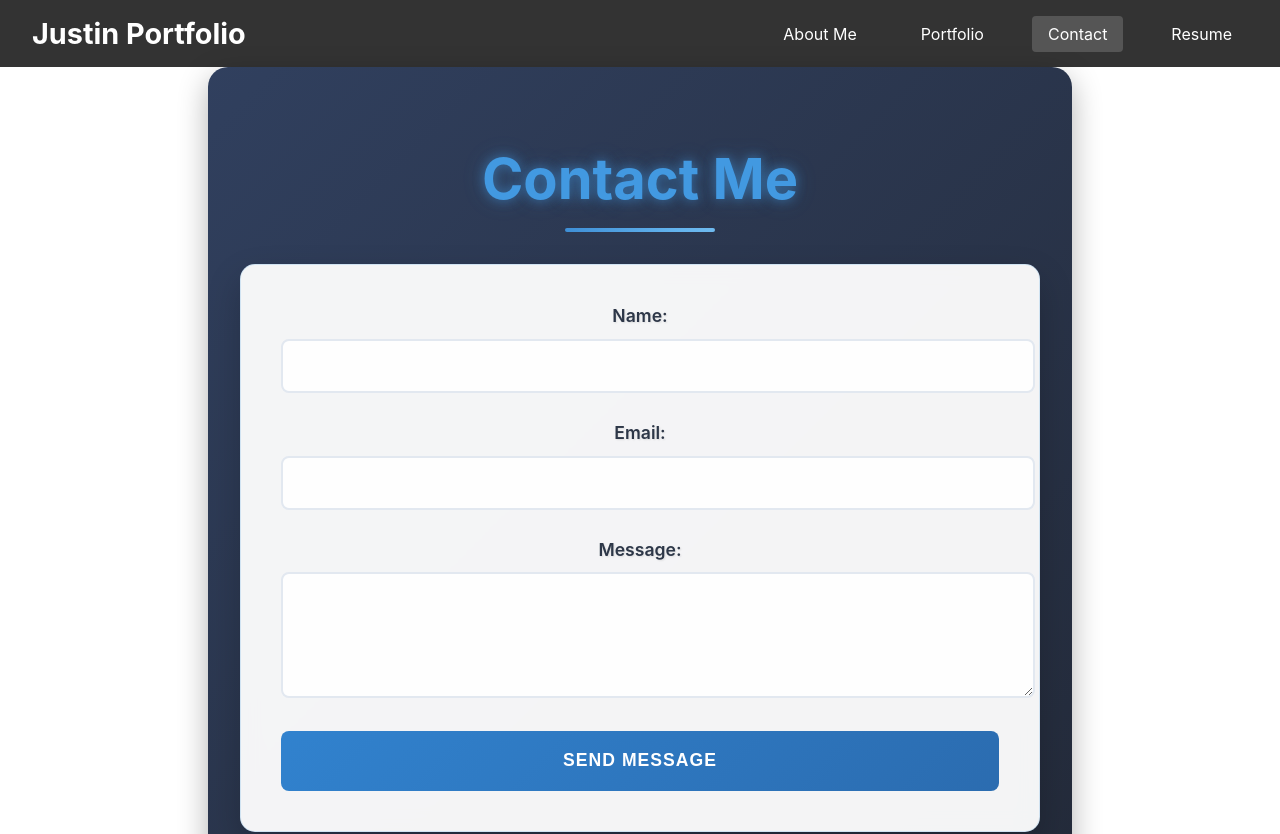
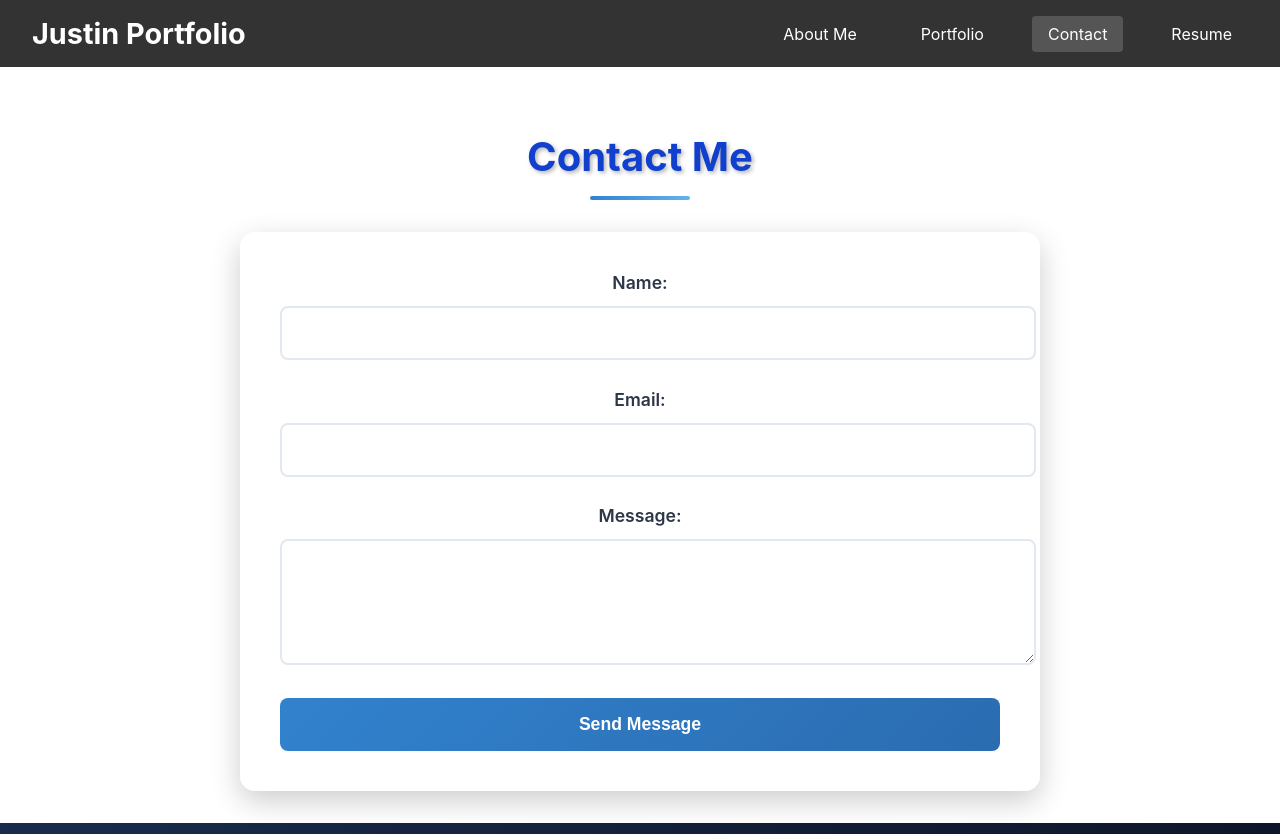
Before and after one commit to Myrmecology/React-Portfolio, a React (Create React App) app: page /contact in a window 1280 px wide. Shown: the top 834 px of the page. Built offline with nearby package versions, Linux system fonts and the light colour scheme.

Commit message:
css updates

```diff
--- a/src/pages/Contact.css
+++ b/src/pages/Contact.css
@@ -2,66 +2,45 @@
   max-width: 800px;
   margin: 0 auto;
   padding: 2rem;
-  animation: fadeIn 0.8s ease-in-out;
-  background: linear-gradient(135deg, rgba(26, 43, 77, 0.9), rgba(12, 20, 37, 0.9));
-  border-radius: 20px;
-  box-shadow: 0 10px 30px rgba(0, 0, 0, 0.3);
 }
 
 .contact h2 {
   text-align: center;
-  color: #4299e1;
+  color: #1140ce;
   margin-bottom: 2rem;
-  font-size: 3.5rem;
-  font-weight: 700;
-  text-shadow:
-    0 0 10px rgba(66, 153, 225, 0.5),
-    0 0 20px rgba(66, 153, 225, 0.4),
-    0 0 30px rgba(66, 153, 225, 0.3),
-    0 0 40px rgba(66, 153, 225, 0.2);
-  animation: glowPulse 2s infinite;
+  font-size: 2.5rem;
+  text-shadow: 2px 2px 4px rgba(0, 0, 0, 0.3);
   position: relative;
 }
 
 .contact h2::after {
   content: '';
   display: block;
-  width: 150px;
+  width: 100px;
   height: 4px;
-  background: linear-gradient(90deg, #3182ce, #63b3ed, #90cdf4);
+  background: linear-gradient(90deg, #3182ce, #63b3ed);
   margin: 15px auto;
   border-radius: 2px;
-  animation: gradientMove 3s linear infinite;
-  background-size: 200% 100%;
 }
 
 .contact-form {
   background: rgba(255, 255, 255, 0.95);
   padding: 2.5rem;
   border-radius: 15px;
-  box-shadow: 0 15px 35px rgba(0, 0, 0, 0.2);
+  box-shadow: 0 10px 30px rgba(0, 0, 0, 0.2);
   backdrop-filter: blur(10px);
   transform: translateY(0);
-  transition: all 0.4s cubic-bezier(0.175, 0.885, 0.32, 1.275);
-  border: 1px solid rgba(66, 153, 225, 0.2);
+  transition: transform 0.3s ease, box-shadow 0.3s ease;
 }
 
 .contact-form:hover {
-  transform: translateY(-10px);
-  box-shadow:
-    0 20px 40px rgba(0, 0, 0, 0.3),
-    0 0 20px rgba(66, 153, 225, 0.2);
+  transform: translateY(-5px);
+  box-shadow: 0 15px 40px rgba(0, 0, 0, 0.3);
 }
 
 .form-group {
   margin-bottom: 1.8rem;
   position: relative;
-  transform: translateY(0);
-  transition: transform 0.3s ease;
-}
-
-.form-group:hover {
-  transform: translateX(5px);
 }
 
 label {
@@ -70,8 +49,8 @@ label {
   color: #2d3748;
   font-weight: 600;
   font-size: 1.1rem;
+  transform: translateY(0);
   transition: all 0.3s ease;
-  text-shadow: 1px 1px 2px rgba(0, 0, 0, 0.1);
 }
 
 input,
@@ -90,16 +69,13 @@ input:focus,
 textarea:focus {
   outline: none;
   border-color: #3182ce;
-  box-shadow:
-    0 0 0 3px rgba(49, 130, 206, 0.2),
-    0 5px 15px rgba(49, 130, 206, 0.1);
+  box-shadow: 0 0 0 3px rgba(49, 130, 206, 0.2);
   transform: translateY(-2px);
 }
 
 input:hover,
 textarea:hover {
   border-color: #63b3ed;
-  transform: scale(1.01);
 }
 
 .error {
@@ -113,7 +89,7 @@ textarea:hover {
 button {
   background: linear-gradient(135deg, #3182ce, #2b6cb0);
   color: white;
-  padding: 1.2rem 2rem;
+  padding: 1rem 2rem;
   border: none;
   border-radius: 8px;
   font-size: 1.1rem;
@@ -123,72 +99,71 @@ button {
   transition: all 0.3s ease;
   position: relative;
   overflow: hidden;
-  text-transform: uppercase;
-  letter-spacing: 1px;
 }
 
 button:hover {
-  transform: translateY(-3px);
-  box-shadow:
-    0 10px 25px rgba(49, 130, 206, 0.4),
-    0 0 15px rgba(66, 153, 225, 0.3);
+  transform: translateY(-2px);
+  box-shadow: 0 8px 20px rgba(49, 130, 206, 0.3);
   background: linear-gradient(135deg, #2b6cb0, #1a365d);
 }
 
-button::before {
+button::after {
   content: '';
   position: absolute;
-  top: -2px;
-  left: -2px;
-  right: -2px;
-  bottom: -2px;
-  background: linear-gradient(45deg, #3182ce, #90cdf4, #3182ce);
-  z-index: -1;
-  background-size: 200% 200%;
-  animation: borderGlow 3s linear infinite;
-  border-radius: 10px;
+  top: -50%;
+  left: -50%;
+  width: 200%;
+  height: 200%;
+  background: radial-gradient(circle, rgba(255,255,255,0.2) 0%, transparent 50%);
+  transform: scale(0);
   opacity: 0;
-  transition: opacity 0.3s ease;
+  transition: transform 0.6s ease-out, opacity 0.6s ease-out;
 }
 
-button:hover::before {
+button:hover::after {
+  transform: scale(1);
   opacity: 1;
 }
 
-/* Animations */
-@keyframes glowPulse {
-  0% { text-shadow: 0 0 10px rgba(66, 153, 225, 0.5), 0 0 20px rgba(66, 153, 225, 0.4); }
-  50% { text-shadow: 0 0 20px rgba(66, 153, 225, 0.6), 0 0 30px rgba(66, 153, 225, 0.5), 0 0 40px rgba(66, 153, 225, 0.4); }
-  100% { text-shadow: 0 0 10px rgba(66, 153, 225, 0.5), 0 0 20px rgba(66, 153, 225, 0.4); }
-}
-
-@keyframes gradientMove {
-  0% { background-position: 0% 50%; }
-  50% { background-position: 100% 50%; }
-  100% { background-position: 0% 50%; }
-}
-
-@keyframes borderGlow {
-  0% { background-position: 0% 50%; }
-  50% { background-position: 100% 50%; }
-  100% { background-position: 0% 50%; }
-}
-
-@keyframes fadeIn {
-  from {
-    opacity: 0;
-    transform: translateY(30px);
-  }
-  to {
-    opacity: 1;
-    transform: translateY(0);
-  }
+.message-confirmation {
+  position: fixed;
+  bottom: 20px;
+  right: 20px;
+  background: linear-gradient(135deg, #48bb78, #38a169);
+  color: white;
+  padding: 1rem 2rem;
+  border-radius: 8px;
+  box-shadow: 0 4px 15px rgba(0, 0, 0, 0.2);
+  animation: slideIn 0.5s ease-out forwards, fadeOut 0.5s ease-out 2.5s forwards;
+  font-weight: 500;
 }
 
 @keyframes shakeError {
   0%, 100% { transform: translateX(0); }
   25% { transform: translateX(-10px); }
   75% { transform: translateX(10px); }
+}
+
+@keyframes slideIn {
+  from {
+    transform: translateX(100%);
+    opacity: 0;
+  }
+  to {
+    transform: translateX(0);
+    opacity: 1;
+  }
+}
+
+@keyframes fadeOut {
+  from {
+    transform: translateX(0);
+    opacity: 1;
+  }
+  to {
+    transform: translateX(100%);
+    opacity: 0;
+  }
 }
 
 /* Responsive Design */
@@ -201,11 +176,7 @@ button:hover::before {
     padding: 1.5rem;
   }
 
-  .contact h2 {
-    font-size: 2.5rem;
-  }
-
   button {
-    padding: 1rem 1.5rem;
+    padding: 0.8rem 1.5rem;
   }
 }
--- a/src/pages/Contact.js
+++ b/src/pages/Contact.js
@@ -9,6 +9,7 @@ function Contact() {
   });
 
   const [errors, setErrors] = useState({});
+  const [showConfirmation, setShowConfirmation] = useState(false);
 
   const validateEmail = (email) => {
     const regex = /^[^\s@]+@[^\s@]+\.[^\s@]+$/;
@@ -47,6 +48,11 @@ function Contact() {
   const handleSubmit = (e) => {
     e.preventDefault();
     console.log('Form submitted:', formData);
+    setShowConfirmation(true);
+    setFormData({ name: '', email: '', message: '' }); // Clear form
+    setTimeout(() => {
+      setShowConfirmation(false);
+    }, 3000); // Hide message after 3 seconds
   };
 
   return (
@@ -97,6 +103,12 @@ function Contact() {
 
         <button type="submit">Send Message</button>
       </form>
+
+      {showConfirmation && (
+        <div className="message-confirmation">
+          Message Sent Successfully!
+        </div>
+      )}
     </section>
   );
 }
--- a/src/pages/Resume.css
+++ b/src/pages/Resume.css
@@ -23,21 +23,45 @@
 }
 
 .download-button {
-  background: linear-gradient(135deg, #3182ce, #2b6cb0);
-  color: rgb(14, 2, 2);
+  background: linear-gradient(135deg, #e53e3e, #c53030);
+  color: white;
   padding: 1rem 2rem;
   border-radius: 8px;
   text-decoration: none;
   font-weight: 600;
   transition: all 0.3s ease;
+  position: relative;
+  overflow: hidden;
+  box-shadow: 0 4px 15px rgba(229, 62, 62, 0.2);
   display: inline-block;
-  box-shadow: 0 4px 15px rgba(49, 130, 206, 0.2);
 }
 
 .download-button:hover {
   transform: translateY(-3px);
-  box-shadow: 0 8px 25px rgba(49, 130, 206, 0.4);
-  background: linear-gradient(135deg, #2b6cb0, #1a365d);
+  box-shadow:
+    0 8px 25px rgba(229, 62, 62, 0.4),
+    0 0 20px rgba(229, 62, 62, 0.6);
+  background: linear-gradient(135deg, #c53030, #9b2c2c);
+}
+
+.download-button::before {
+  content: '';
+  position: absolute;
+  top: -2px;
+  left: -2px;
+  right: -2px;
+  bottom: -2px;
+  background: linear-gradient(45deg, #e53e3e, #fc8181, #e53e3e);
+  z-index: -1;
+  background-size: 200% 200%;
+  animation: borderGlow 3s linear infinite;
+  border-radius: 10px;
+  opacity: 0;
+  transition: opacity 0.3s ease;
+}
+
+.download-button:hover::before {
+  opacity: 1;
 }
 
 .resume-content {
@@ -106,6 +130,7 @@ h3 {
   margin: 0.5rem 0;
   position: relative;
   padding-left: 1.5rem;
+  color: #ab2a2a;
 }
 
 .skills-category li::before {
@@ -154,6 +179,7 @@ h3 {
 .job li {
   margin: 0.5rem 0;
   position: relative;
+  color: #8b2020;
 }
 
 .job li::before {
@@ -189,6 +215,12 @@ h3 {
   100% { text-shadow: 0 0 10px rgba(66, 153, 225, 0.5), 0 0 20px rgba(66, 153, 225, 0.3); }
 }
 
+@keyframes borderGlow {
+  0% { background-position: 0% 50%; }
+  50% { background-position: 100% 50%; }
+  100% { background-position: 0% 50%; }
+}
+
 @media (max-width: 768px) {
   .resume {
     padding: 1rem;
```
